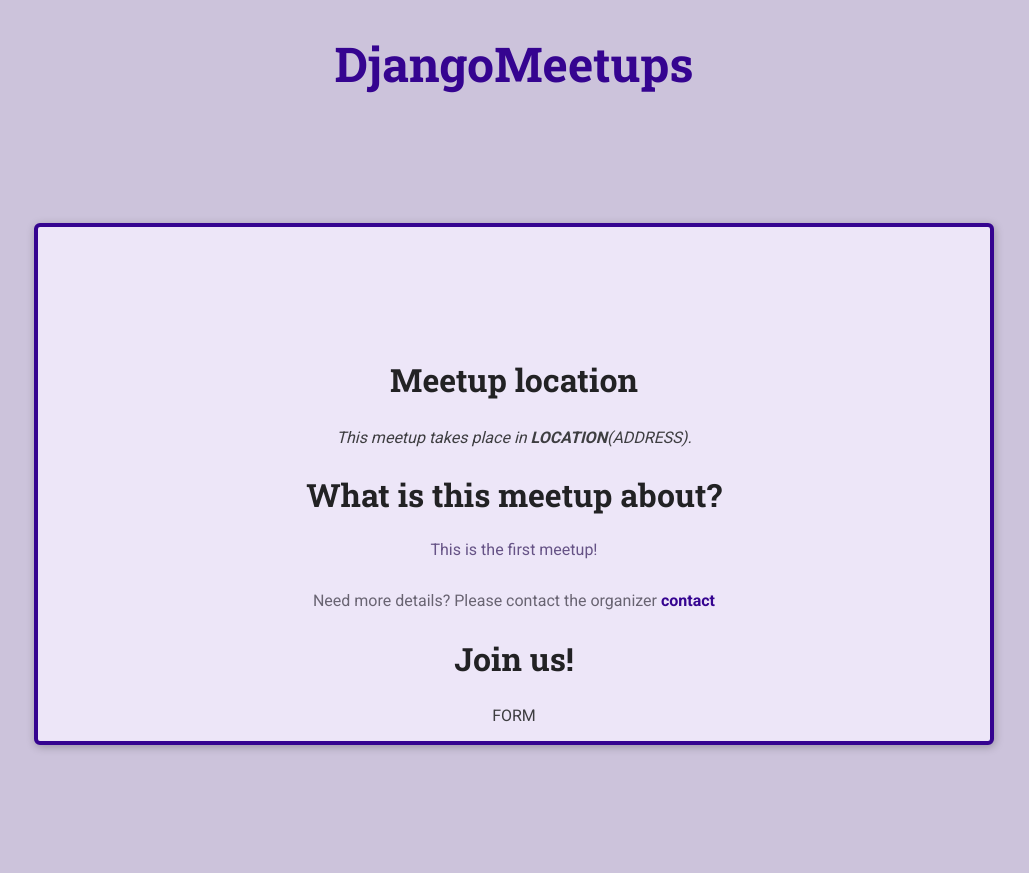
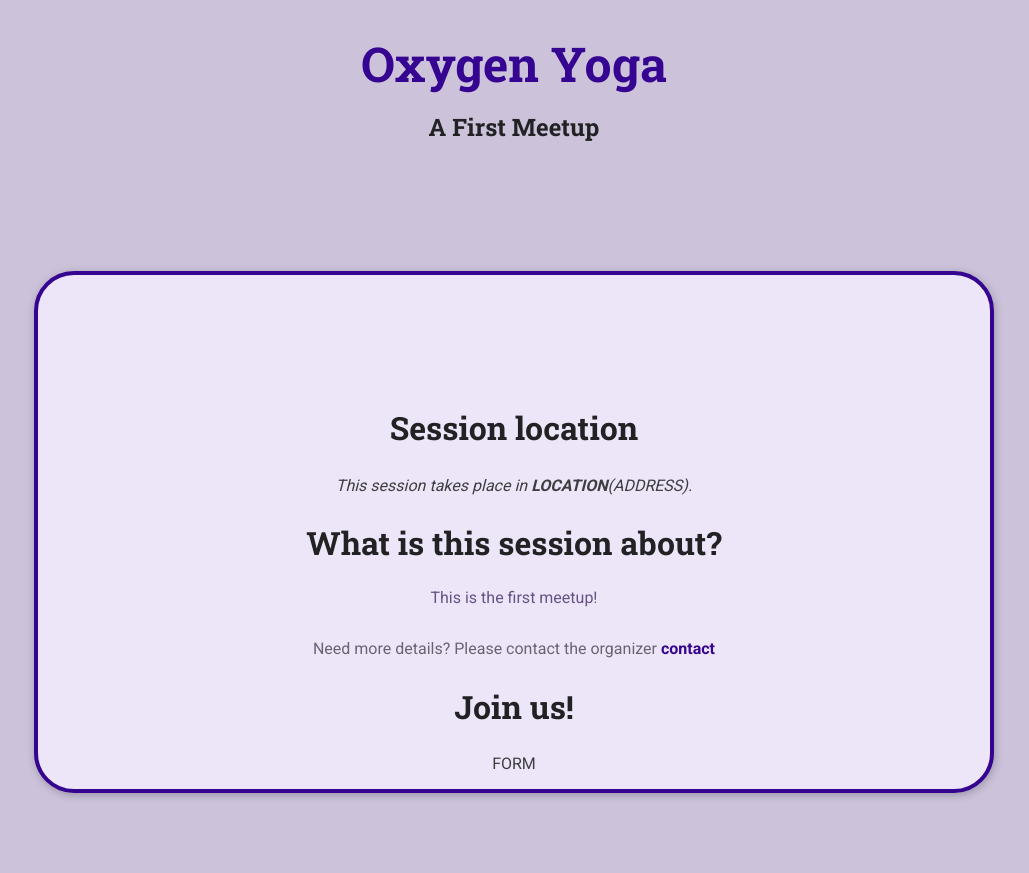
Before and after one commit to kchensu/Django-Tutorial, a Django app: page /meetups/1 in a window 1280 px wide. Shown: the whole page, without its empty margins (126-1155 px from the left). Before the commit the page ends 750 px from the top, so only its background shows below. Run offline with Django 3.2, Linux system fonts and the light colour scheme.

Commit message:
dynamic template

```diff
--- a/meetups/static/meetups/styles/meetup_details.css
+++ b/meetups/static/meetups/styles/meetup_details.css
@@ -1,7 +1,7 @@
 article {
   max-width: 60rem;
   margin: 5rem auto;
-  border-radius: 6px;
+  border-radius: 40px;
   background-color: #ede6f8;
   border: 4px solid #350490;
   box-shadow: 1px 2px 8px rgba(0, 0, 0, 0.25);
--- a/meetups/templates/meetups/base.html
+++ b/meetups/templates/meetups/base.html
@@ -12,7 +12,7 @@
   <body>
     <header id="main-header">
       <nav>
-        <a href="/meetups" id="main-logo">DjangoMeetups</a>
+        <a href="/meetups" id="main-logo">Oxygen Yoga</a>
       </nav>
       <h1>{%block main_heading%}{% endblock %}</h1>
       {%block header_content %}{% endblock %}
--- a/meetups/templates/meetups/meetup_details.html
+++ b/meetups/templates/meetups/meetup_details.html
@@ -3,18 +3,19 @@
   rel="stylesheet"
   href="{% static  'meetups/styles/meetup_details.css'%}"
 />
-{% endblock %} {% block title %} {{meetup_title}} {%endblock%} {%block body%}
+{% endblock %} {% block main_heading %} {{meetup_title}} {%endblock%}
+{%block body%}
 <article>
   <img src="" alt="" />
 
   <section id="location">
-    <h2>Meetup location</h2>
+    <h2>Session location</h2>
     <address>
-      This meetup takes place in <span>LOCATION</span>(ADDRESS).
+      This session takes place in <span>LOCATION</span>(ADDRESS).
     </address>
   </section>
   <section id="details">
-    <h2>What is this meetup about?</h2>
+    <h2>What is this session about?</h2>
     <p>{{meetup_description}}</p>
     <footer>
       <p>
```
Also changed, not shown: meetups/templates/meetups/include/meetup-item.html (added, +18 -0 lines), meetups/templates/meetups/index.html (+1 -19 lines), meetups/static/meetups/images/Capture.JPG (added).
